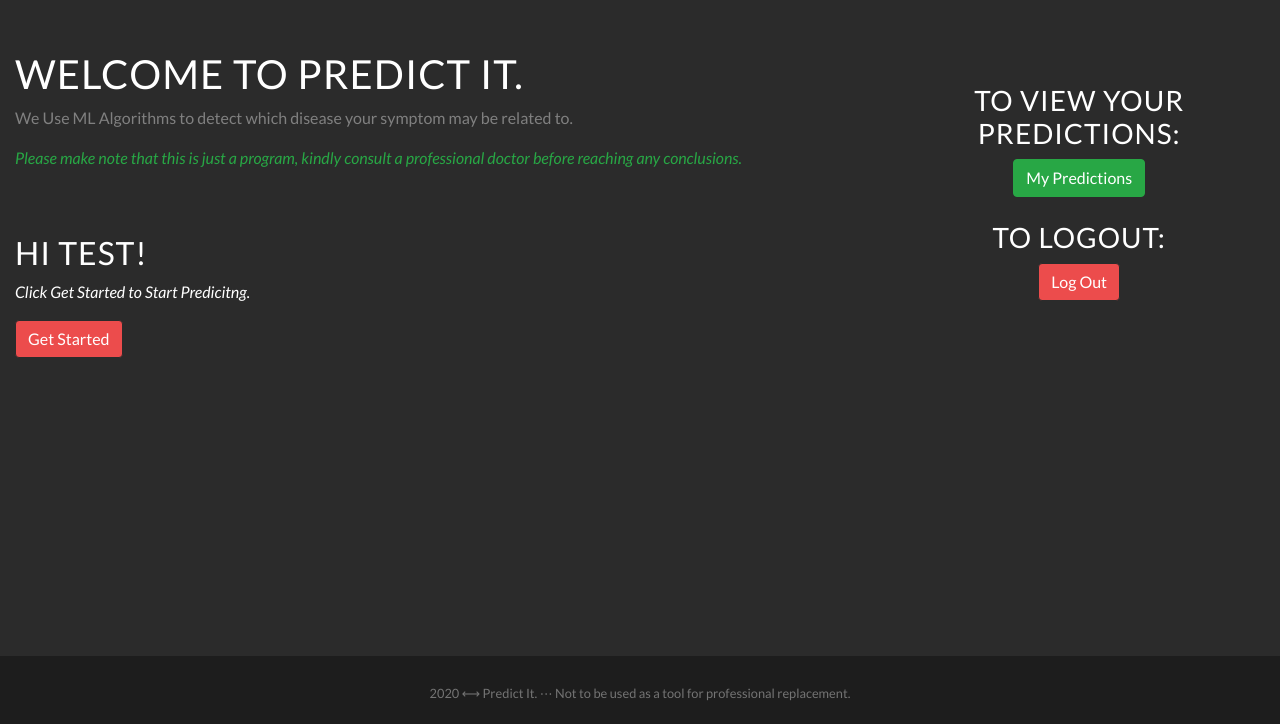
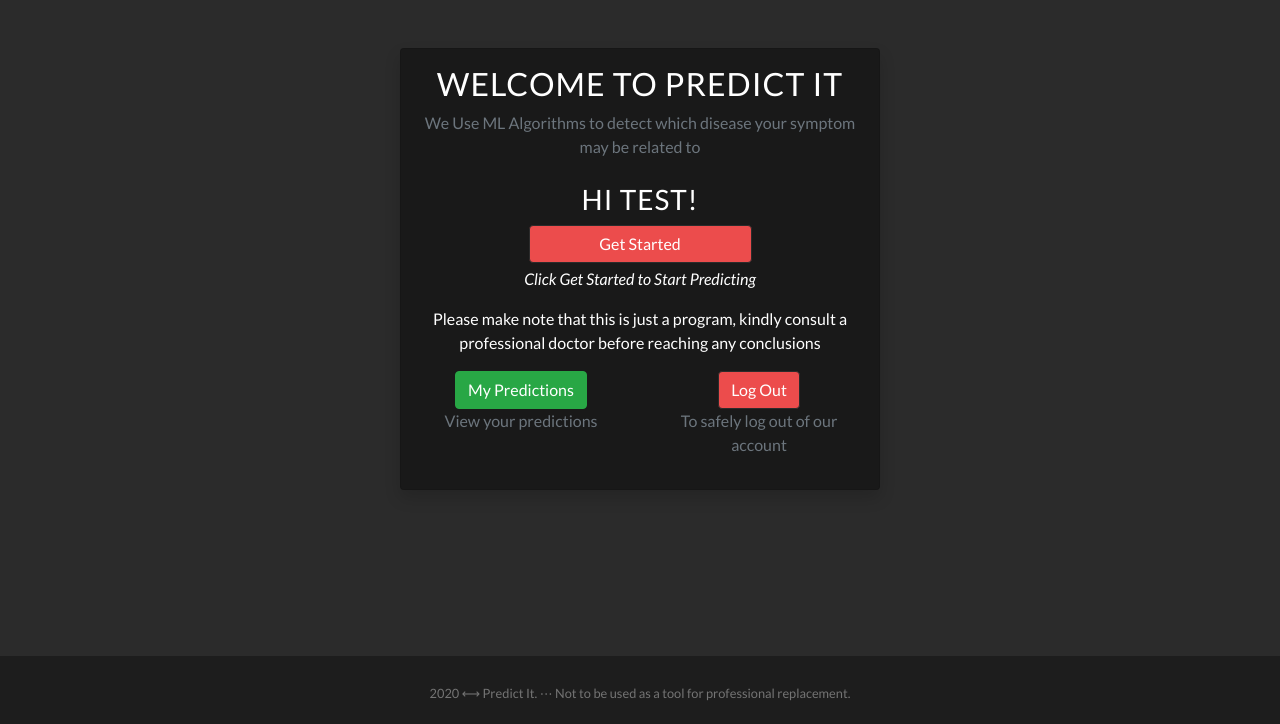
Before and after one commit to mohdaadilf/PredictIt, a Flask app: page / in a window 1280 px wide. Shown: the part 76-800 px from the top of the page. Run offline with Flask 2, Linux system fonts and the light colour scheme; a user stored in the database is signed in; parts of the project's set-up code (start-up, migrations or seed data) failed here and were passed over; some libraries are stand-ins or nearby versions.

Commit message:
UI Changes

```diff
--- a/myproject/forms.py
+++ b/myproject/forms.py
@@ -6,8 +6,8 @@ from wtforms import ValidationError
 
 # LOGIN FORM
 class LoginForm(FlaskForm):
-    email = StringField('Email', validators=[DataRequired('Kindly Enter Your Email!'), Email()])
-    password = PasswordField('Password', validators=[DataRequired('Enter Your Password!')])
+    email = StringField('Enter Email', validators=[DataRequired('Kindly Enter Your Email!'), Email()])
+    password = PasswordField('Enter Password', validators=[DataRequired('Enter Your Password!')])
     submit = SubmitField('Log In')
 
 # REGISTRATION FORM
@@ -25,7 +25,7 @@ class RegistrationForm(FlaskForm):
 
 # BASIC INDEX FORM
 class InfoForm(FlaskForm):
-    name = StringField('Name:', validators=[DataRequired('Kindly Enter Your Name!')])
+    name = StringField('Enter your name to get started:', validators=[DataRequired('Kindly Enter Your Name!')])
     submit = SubmitField('Get Started')
 
 # FIRST SYMPTOM FORM
--- a/myproject/templates/index.html
+++ b/myproject/templates/index.html
@@ -16,42 +16,54 @@
   {% endfor %}
 </div>
 
-<div class="content">
-    <!-- INDEX PAGE CONTENT -->
-    <div class="row justify-content-between index-1">
-      <div class="col-12 col-md-12 col-lg-8 align-self-center index-1">
-        <h1>Welcome To Predict It.</h1>
-        <p style="color: grey;">We Use ML Algorithms to detect which disease your symptom may be related to.</p>
-        <p class="font-italic text-success">Please make note that this is just a program, kindly consult a professional doctor before reaching any conclusions.</p>
-        <br /><br />
-        <!-- IF CURRENT USER IS LOGGED IN, SHOW HIS NAME AND BUTTON -->
+<div class="m-5 card shadow mx-sm-auto rounded p-3" style="max-width: 30rem; background-color: rgb(25, 25, 25);">
+  <h2 class="text-center">Welcome to Predict It</h2>
+  <p class="text-center text-muted">
+    We Use ML Algorithms to detect which disease your symptom may be related to
+  </p>
+  <div class="mt-2">
     {% if current_user.is_authenticated %}
-          <h2>Hi {{ current_user.name }}!</h2>
-          <p><em>Click Get Started to Start Predicitng.</em></p>
-          <a class="btn btn-warning predict-it-button" href="{{ url_for('symptom1') }}" role="button">Get Started</a>
+      <div class="text-center">
+        <h3>Hi {{ current_user.name }}!</h3>
+        <a class="btn btn-warning predict-it-button mb-1 w-50" href="{{ url_for('symptom1') }}" role="button">Get Started</a>
+        <p><em>Click Get Started to Start Predicting</em></p>
+      </div>
     <!-- ELSE SHOW A FORM FIELD FOR ENTERING NAME -->
     {% else %}
-          <h2>Enter Your Name To Get Started:</h2>
       <form method="POST">
         <div class="form-group">
           {{ form.hidden_tag() }}
-              {{ form.name.label }} {{form.name(class='form-control', style='width: 30%; display: inline;',placeholder='Keanu Reeves')}} {{ form.submit(class='btn btn-warning predict-it-button')}}
+          {{ form.name.label }}
+          <div class="d-flex justify-content-between">
+            <div class="w-100 mr-2">{{form.name(class='form-control', placeholder='Keanu Reeves')}}</div>
+            <div class="ml-2">
+              {{ form.submit(class='btn btn-warning predict-it-button')}}
+            </div>
+          </div>
         </div>
       </form>
     {% endif %}
   </div>
-      <!-- BUTTONS -->
-      <div class="col-12 col-md-12 col-lg-4 index-2 align-self-center">
+  <p class="text-center">
+    Please make note that this is just a program, kindly consult a professional doctor before reaching any conclusions
+  </p>
+  <div class="row text-center">
+    <div class="col-12 col-sm-6">
       {% if current_user.is_authenticated %}
-          <h3>To View Your Predictions:</h3>
-          <a class="btn btn-success" href="{{ url_for('predicted') }}" role="button">My Predictions</a><br /><br />
-          <h3>To Logout:</h3>
-          <a class="btn btn-warning predict-it-button" href="{{ url_for('logout') }}" role="button">Log Out</a><br /><br />
+        <a class="btn btn-success" href="{{ url_for('predicted') }}" role="button">My Predictions</a>
+        <p class="text-muted">View your predictions</p>
       {% else %}
-          <h3>To Save Your Predictions:</h3>
-          <a class="btn btn-success" href="{{ url_for('register') }}" role="button">Register</a><br /><br />
-          <h3>Already Registered?</h3>
+        <a class="btn btn-success" href="{{ url_for('register') }}" role="button">Register</a>
+        <p class="text-muted">To save your predictions</p>
+      {% endif %}
+    </div>
+    <div class="col-12 col-sm-6">
+      {% if current_user.is_authenticated %}
+        <a class="btn btn-warning predict-it-button" href="{{ url_for('logout') }}" role="button">Log Out</a>
+        <p class="text-muted">To safely log out of our account</p>
+      {% else %}
         <a class="btn btn-primary" href="{{ url_for('login') }}" role="button">Login</a>
+        <p class="text-muted">Already Registered?</p>
       {% endif %}
     </div>
   </div>
```
Also changed, not shown: myproject/templates/login.html (+11 -8 lines), myproject/data.sqlite (added), 1 other file. Lines whose indentation alone changed are shown as unchanged.
